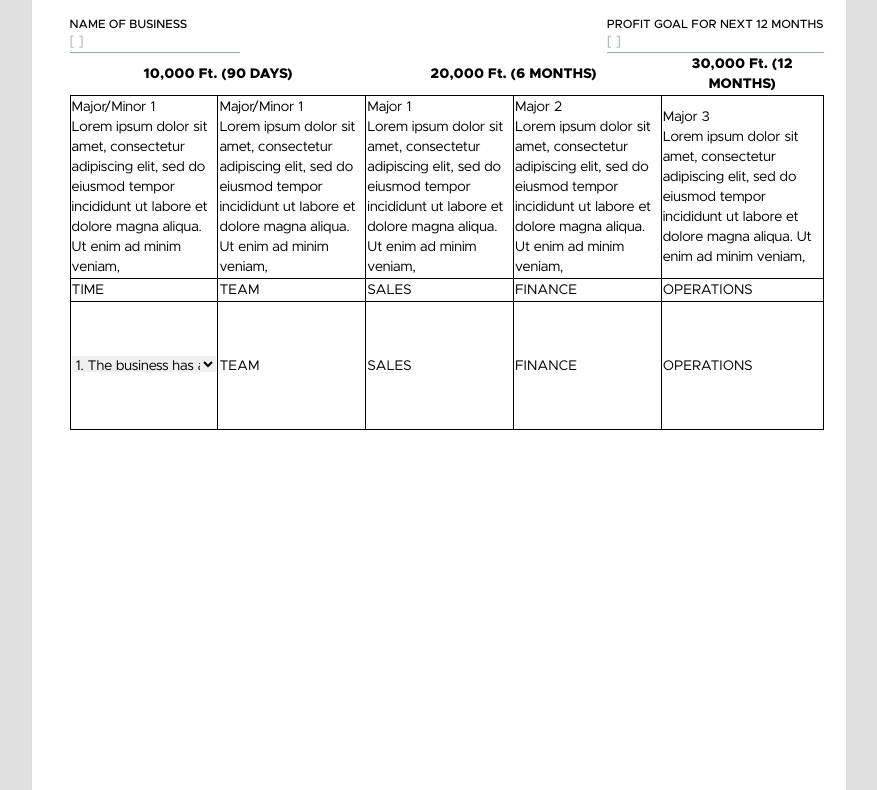
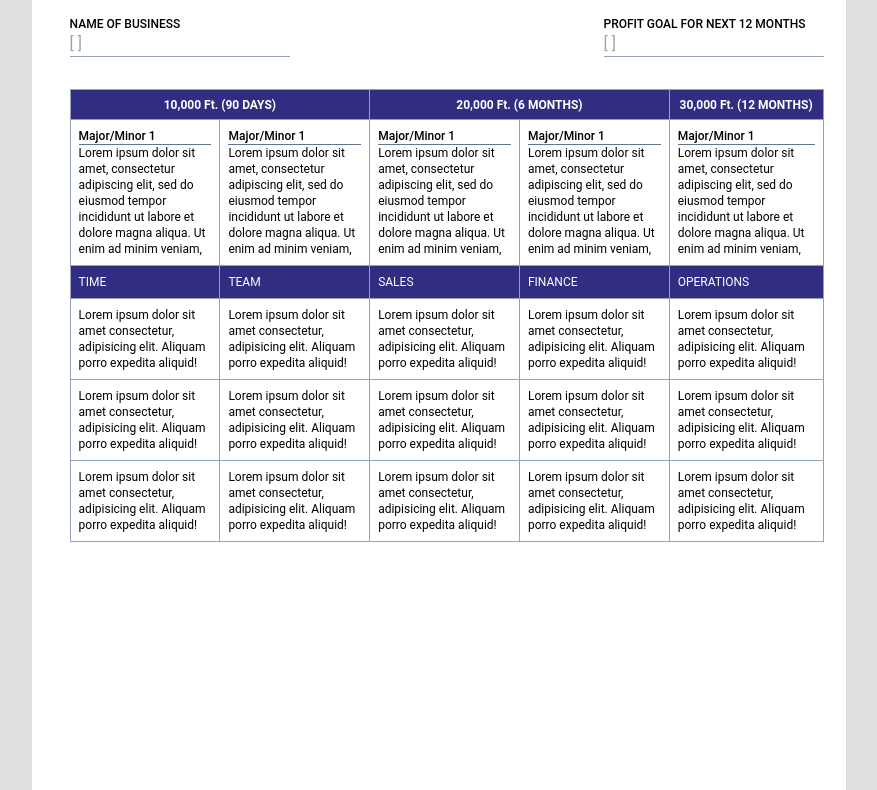
Before and after one commit to victorkimuyu/-BBG-Flight-Plan-, a website: page index.html in a window 1280 px wide. Shown: the part 134-924 px from the top of the page, without its empty margins (201-1078 px from the left). Drawn offline with Linux system fonts and the light colour scheme.

Commit message:
Established base style for table

```diff
--- a/index.html
+++ b/index.html
@@ -9,23 +9,19 @@
     <link rel="stylesheet" href="dist/fonts/fonts.css">
     <link rel="stylesheet" href="dist/css/main.css">
     <link rel="stylesheet" href="dist/css/styles.css">
-    <style>
-        td {
-            border: solid 1px #000;
-        }
-    </style>
 </head>
 
-<body class="letter text-sm">
+<body class="letter">
     <section class="sheet rounded" style="padding: 8mm 6mm 4mm 10mm">
         <div class="flex justify-between mb-8">
             <div class="flex flex-col">
                 <p class="text-sm font-semibold tracking-widest text-slate-500">PLANNING INTENSIVE</p>
-                <h1 class="text-5xl font-bold text-rose-600 tracking-tighter">Flight Plan</h1>
+                <h1 class="text-5xl font-bold text-rose-600 tracking-tighter"
+                    style="font-family: 'Metropolis', 'Arial Black', sans-serif; font-weight: 700">Flight Plan</h1>
             </div>
             <img src="dist/images/bbm_logo.jpg" alt="Business Benchmark Group Logo" class="h-16 w-auto">
         </div>
-        <form action="#" class="flex justify-between">
+        <div class="flex justify-between mb-8">
             <div class="flex flex-col">
                 <label for="business" class="block text-xs font-medium flex-grow">NAME OF BUSINESS</label>
                 <input type="text" name="business" id="business" placeholder="[ ]" class="border-b border-b-slate-400">
@@ -34,42 +30,60 @@
                 <label for="target" class="block text-xs font-medium">PROFIT GOAL FOR NEXT 12 MONTHS</label>
                 <input type="text" name="target" id="target" placeholder="[ ]" class="border-b border-b-slate-400">
             </div>
-        </form>
-        <div class="grid text-sm">
-            <table class="w-full">
+        </div>
+        <div class="grid text-xs rounded-md">
+            <table class="">
+                <thead>
                     <tr>
-                    <th colspan="2">10,000 Ft. (90 DAYS)</th>
-                    <th colspan="2">20,000 Ft. (6 MONTHS)</th>
-                    <th>30,000 Ft. (12 MONTHS)</th>
+                        <th colspan="2" class="py-[0.4rem]">10,000 Ft. (90 DAYS)</th>
+                        <th colspan="2" class="py-[0.4rem]">20,000 Ft. (6 MONTHS)</th>
+                        <th class="py-[0.4rem]">30,000 Ft. (12 MONTHS)</th>
                     </tr>
+                </thead>
+                <tbody>
                     <tr>
                         <td>
-                        <p>Major/Minor 1</p>
-                        Lorem ipsum dolor sit amet, consectetur adipiscing elit, sed do eiusmod tempor incididunt ut
+                            <p class=" border-b border-b-slate-500 font-medium">Major/Minor 1</p>
+                            <p class="">
+                                Lorem ipsum dolor sit amet, consectetur adipiscing elit, sed do eiusmod tempor
+                                incididunt ut
                                 labore et dolore magna aliqua. Ut enim ad minim veniam,
+                            </p>
                         </td>
                         <td>
-                        <p>Major/Minor 1</p>
-                        Lorem ipsum dolor sit amet, consectetur adipiscing elit, sed do eiusmod tempor incididunt ut
+                            <p class=" border-b border-b-slate-500 font-medium">Major/Minor 1</p>
+                            <p class="">
+                                Lorem ipsum dolor sit amet, consectetur adipiscing elit, sed do eiusmod tempor
+                                incididunt ut
                                 labore et dolore magna aliqua. Ut enim ad minim veniam,
+                            </p>
                         </td>
                         <td>
-                        <p>Major 1</p>
-                        Lorem ipsum dolor sit amet, consectetur adipiscing elit, sed do eiusmod tempor incididunt ut
+                            <p class=" border-b border-b-slate-500 font-medium">Major/Minor 1</p>
+                            <p class="">
+                                Lorem ipsum dolor sit amet, consectetur adipiscing elit, sed do eiusmod tempor
+                                incididunt ut
                                 labore et dolore magna aliqua. Ut enim ad minim veniam,
+                            </p>
                         </td>
                         <td>
-                        <p> Major 2</p>
-                        Lorem ipsum dolor sit amet, consectetur adipiscing elit, sed do eiusmod tempor incididunt ut
+                            <p class=" border-b border-b-slate-500 font-medium">Major/Minor 1</p>
+                            <p class="">
+                                Lorem ipsum dolor sit amet, consectetur adipiscing elit, sed do eiusmod tempor
+                                incididunt ut
                                 labore et dolore magna aliqua. Ut enim ad minim veniam,
+                            </p>
                         </td>
                         <td>
-                        <p>Major 3</p>
-                        Lorem ipsum dolor sit amet, consectetur adipiscing elit, sed do eiusmod tempor incididunt ut
+                            <p class=" border-b border-b-slate-500 font-medium">Major/Minor 1</p>
+                            <p class="">
+                                Lorem ipsum dolor sit amet, consectetur adipiscing elit, sed do eiusmod tempor
+                                incididunt ut
                                 labore et dolore magna aliqua. Ut enim ad minim veniam,
+                            </p>
                         </td>
                     </tr>
-                <tr>
+                    <tr class="inline-th">
                         <td>TIME</td>
                         <td>TEAM</td>
                         <td>SALES</td>
@@ -77,27 +91,62 @@
                         <td>OPERATIONS</td>
                     </tr>
                     <tr>
-                    <td class="h-32">
-                        <select name="time-1" id="time-1" class="w-full">
-                            <option value="" class="break-words">1. The business has a default diary that the team refer to daily/weeklymonthly</option>
-                            <option value="" class="break-words">Option 2</option>
-                            <option value="" class="break-words">Option 3</option>
-                            <option value="" class="break-words">Option 4</option>
-                            <option value="" class="break-words">Option 5</option>
-                            <option value="" class="break-words">Option 6</option>
-                            <option value="" class="break-words">Option 7</option>
-                            <option value="" class="break-words">Option 8</option>
-                        </select>
+                        <td class="item-list">
+                            Lorem ipsum dolor sit amet consectetur, adipisicing elit. Aliquam porro expedita aliquid!
                         </td>
-                    <td>TEAM</td>
-                    <td>SALES</td>
-                    <td>FINANCE</td>
-                    <td>OPERATIONS</td>
+                        <td class="item-list">
+                            Lorem ipsum dolor sit amet consectetur, adipisicing elit. Aliquam porro expedita aliquid!
+                        </td>
+                        <td class="item-list">
+                            Lorem ipsum dolor sit amet consectetur, adipisicing elit. Aliquam porro expedita aliquid!
+                        </td>
+                        <td class="item-list">
+                            Lorem ipsum dolor sit amet consectetur, adipisicing elit. Aliquam porro expedita aliquid!
+                        </td>
+                        <td class="item-list">
+                            Lorem ipsum dolor sit amet consectetur, adipisicing elit. Aliquam porro expedita aliquid!
+                        </td>
+
                     </tr>
+                    <tr>
+                        <td class="item-list">
+                            Lorem ipsum dolor sit amet consectetur, adipisicing elit. Aliquam porro expedita aliquid!
+                        </td>
+                        <td class="item-list">
+                            Lorem ipsum dolor sit amet consectetur, adipisicing elit. Aliquam porro expedita aliquid!
+                        </td>
+                        <td class="item-list">
+                            Lorem ipsum dolor sit amet consectetur, adipisicing elit. Aliquam porro expedita aliquid!
+                        </td>
+                        <td class="item-list">
+                            Lorem ipsum dolor sit amet consectetur, adipisicing elit. Aliquam porro expedita aliquid!
+                        </td>
+                        <td class="item-list">
+                            Lorem ipsum dolor sit amet consectetur, adipisicing elit. Aliquam porro expedita aliquid!
+                        </td>
+
+                    </tr>
+                    <tr>
+                        <td class="item-list">
+                            Lorem ipsum dolor sit amet consectetur, adipisicing elit. Aliquam porro expedita aliquid!
+                        </td>
+                        <td class="item-list">
+                            Lorem ipsum dolor sit amet consectetur, adipisicing elit. Aliquam porro expedita aliquid!
+                        </td>
+                        <td class="item-list">
+                            Lorem ipsum dolor sit amet consectetur, adipisicing elit. Aliquam porro expedita aliquid!
+                        </td>
+                        <td class="item-list">
+                            Lorem ipsum dolor sit amet consectetur, adipisicing elit. Aliquam porro expedita aliquid!
+                        </td>
+                        <td class="item-list">
+                            Lorem ipsum dolor sit amet consectetur, adipisicing elit. Aliquam porro expedita aliquid!
+                        </td>
+
+                    </tr>
+                </tbody>
             </table>
     </section>
 </body>
 
 </html>
-
-1. The business has a default diary that the team refer to daily/weeklymonthly
--- a/tailwind.config.js
+++ b/tailwind.config.js
@@ -4,7 +4,18 @@ module.exports = {
   theme: {
     extend: {
       fontFamily: {
-        'sans': ['Metropolis', 'system-ui']
+        'sans': ['Roboto', 'system-ui']
+      },
+      'colors': {
+        'bbg-blue': '#0b1d32',
+        'bbg-pink-400': '#ea1e4f',
+        'bbg-pink-600': '#c2185b',
+        'bbg-slate': '#292a30',
+        'bbg-blue-100': '#ebecf4',
+        'bbg-gray-100': '#f3f3f3',
+        'bbg-gray-400': '#696969',
+        'bbg-gray-800': '#262626',
+        'bbg-black': '#111111'
       }
     },
   },
```
Also changed, not shown: .src/tailwind/input.css, dist/css/main.css, dist/css/styles.css, dist/items.txt (added), options.html (renamed from options.txt), 2 other files. Lines whose indentation alone changed are shown as unchanged.
